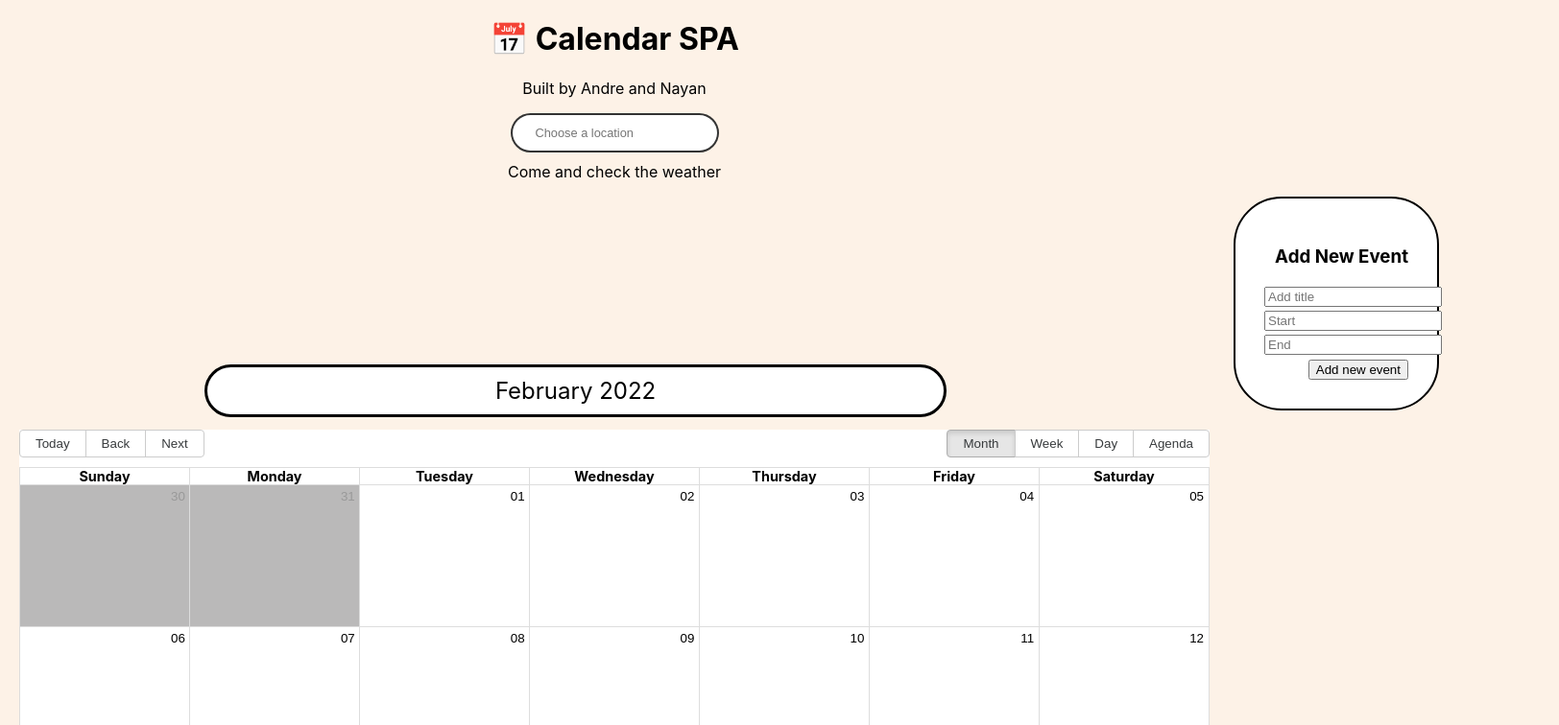
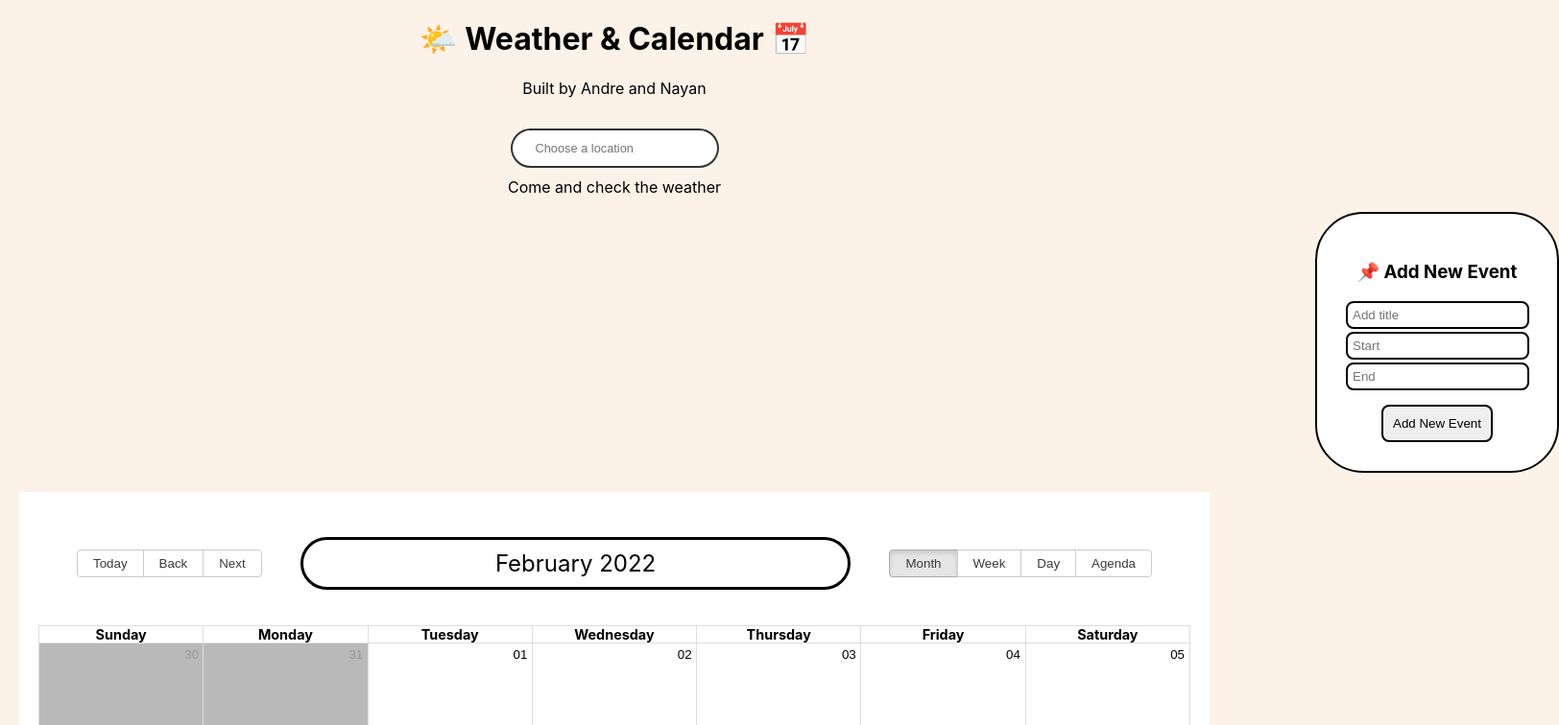
Before and after one commit to andrecastropaiva/bootcamp-project, a React (Create React App) app: page / in a window 1280 px wide. Shown: the top 756 px of the page at 96% size, 1624 px wide, since content can reach past the window. Built offline with nearby package versions, Linux system fonts and the light colour scheme.

Commit message:
updated-code

```diff
--- a/src/components/calendar.js
+++ b/src/components/calendar.js
@@ -54,20 +54,20 @@ function CalendarApp() {
     return (
         <div>
             <div class="NewEvent">
-                <h3> Add New Event </h3>
+                <h3>📌 Add New Event </h3>
 
-                <input type="text" placeholder="Add title" value={newEvent.title}
+                <input className="add-title-box" type="text" placeholder="Add title" value={newEvent.title}
                     onChange={(e) => setNewEvent({ ...newEvent, title: e.target.value })}
                 />
 
-                <DatePicker  placeholderText="Start" selected={newEvent.start}
+                <DatePicker className="start-event-box" placeholderText="Start" selected={newEvent.start}
                     onChange={(start) => setNewEvent({ ...newEvent, start: start })}
                 />
 
-                <DatePicker placeholderText="End" selected={newEvent.end}
+                <DatePicker className="end-event-box" placeholderText="End" selected={newEvent.end}
                     onChange={(end) => setNewEvent({ ...newEvent, end: end })}
                 />
-                <button onClick={handleEvent}> Add new event </button>
+                <button className="add-new-event-btn" onClick={handleEvent}>Add New Event </button>
             </div>
 
             <div className="CalendarApp">
--- a/src/components/header.js
+++ b/src/components/header.js
@@ -5,8 +5,8 @@ class Header extends React.Component {
         return (
             <header>
                 <header>
-                    <h1 class="title">📅 Calendar SPA</h1>
-                    Built by Andre and Nayan
+                    <h1 className="title">🌤️ Weather & Calendar 📅</h1>
+                    <p>Built by Andre and Nayan</p>
                 </header>
             </header>
         );
--- a/src/components/weather.js
+++ b/src/components/weather.js
@@ -36,7 +36,7 @@ function Weather() {
                     onKeyPress={search}
                 />
                 {typeof weatherData.main === 'undefined' ? (
-                    <div class="text"> Come and check the weather </div>
+                    <div className="text"> Come and check the weather </div>
                 ) : (
                     <div className="weatherReturn">
                         <div className="location">
@@ -48,8 +48,8 @@ function Weather() {
                         <div className="description">
                             {weatherData.weather ? <p>{weatherData.weather[0].description}</p> : null}
                         </div>
-                        <div class="weather-icon">
-                            <img src= {(`http://openweathermap.org/img/wn/${weatherData.weather[0].icon}@2x.png`)} />
+                        <div className="weather-icon">
+                            <img src={(`http://openweathermap.org/img/wn/${weatherData.weather[0].icon}@2x.png`)} />
                         </div>
                     </div>
 
--- a/src/styles.css
+++ b/src/styles.css
@@ -9,10 +9,6 @@ body {
   background-color: rgb(253, 242, 231);
 }
 
-button {
-  margin-top: 5px;
-}
-
 header {
   text-align: center;
 }
@@ -21,7 +17,6 @@ header {
   text-align: center;
   height: 100vh;
   padding: 20px;
-
 }
 
 code {
@@ -29,33 +24,60 @@ code {
     monospace;
 }
 
+.add-title-box {
+  border: 2px solid black;
+  border-radius: 8px;
+  padding: 5px;
+}
+
+.start-event-box {
+  border: 2px solid black;
+  border-radius: 8px;
+  padding: 5px;
+}
+
+.end-event-box {
+  border: 2px solid black;
+  border-radius: 8px;
+  padding: 5px;
+}
+
+.add-new-event-btn {
+  border: 2px solid black;
+  border-radius: 8px;
+  margin-top: 15px;
+  padding: 10px;
+}
 
 .NewEvent {
   padding: 30px;
-  text-align: right;
+  text-align: center;
   display: block;
-  width: 150px;
+  width: 190px;
   border: solid 2px black;
   border-radius: 50px;
   background: white;
-  margin-left: 1285px;
+  margin-left: 1370px;
 }
 
-
+.rbc-btn-group {
+  display: inline-block;
+  white-space: nowrap;
+  padding: 40px;
+}
 
 .rbc-calendar {
   background-color: white;
-
+  padding: inherit;
 }
 
 .rbc-event {
   background-color: black !important;
 }
-.rbc-toolbar .rbc-toolbar-label{
+.rbc-toolbar .rbc-toolbar-label {
   flex-grow: 1;
   padding: 0 10px;
   text-align: center;
-  margin-top: -110px;
   border: solid 3px black;
   border-radius: 50px;
   font-size: x-large;
@@ -77,6 +99,10 @@ code {
   background: #bab9b9 !important;
 }
 
+.react-datepicker {
+  margin-left: -26px;
+}
+
 .react-datepicker-popper {
   display: contents;
 }
@@ -85,6 +111,13 @@ code {
   margin-top: 3px;
 }
 
+/*.react-datepicker__input-container {
+  border: solid 2px black;
+  border-radius: 8px;
+  display: inline-block;
+  position: relative;
+  width: 79%;
+}*/
 
 .text {
   margin-top: 10px;
@@ -111,7 +144,7 @@ code {
 }
 
 .weatherReturn .location {
-  font-size: 1.5em;
+  font-size: 1.7em;
 }
 
 .weatherReturn .description {
@@ -124,7 +157,7 @@ code {
   width: 200px;
   border: solid 3px black;
   border-radius: 70px;
-  margin-left: 644px;
+  margin-left: 715px;
   margin-top: 20px;
   background-color: white;
 }
```
